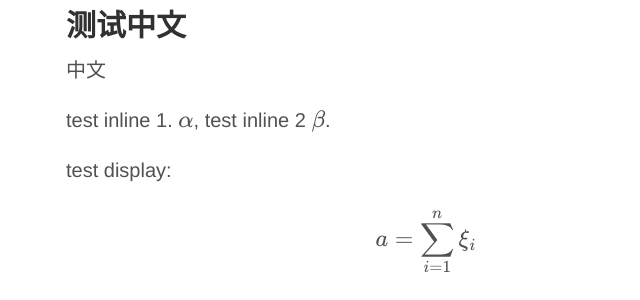
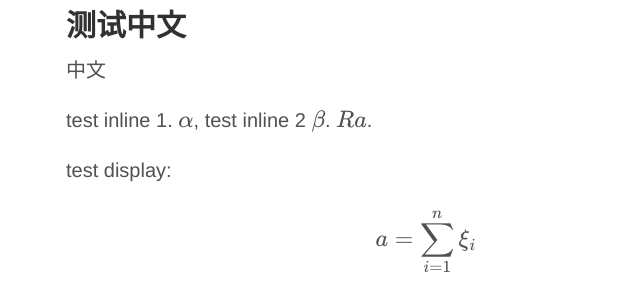
Before and after one commit to bjsc/cswhjiang.github.io, a Jekyll site: the page built from _posts/2015-01-06-Test-测试.md, in a window 1280 px wide. Shown: the part 274-574 px from the top of the page, without its empty margins (214-854 px from the left). Built offline with Jekyll 4.4.1, drawn with Linux system fonts in a browser that asks for light colours; formulas are drawn with MathJax 3; comment, search, counter and statistics services are not loaded.

Commit message:
R-operator

```diff
--- a/_posts/2015-01-06-Test-测试.md
+++ b/_posts/2015-01-06-Test-测试.md
@@ -13,7 +13,7 @@ comments: True
 
 中文
 
-test inline 1. $$\alpha$$, test inline 2 \\( \beta \\).
+test inline 1. $$\alpha$$, test inline 2 \\( \beta \\). $$R\\{a\\}$$.
 
 test display:
 \\[
```
